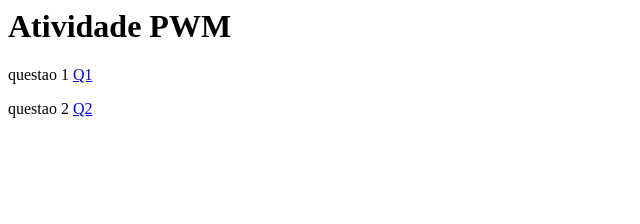
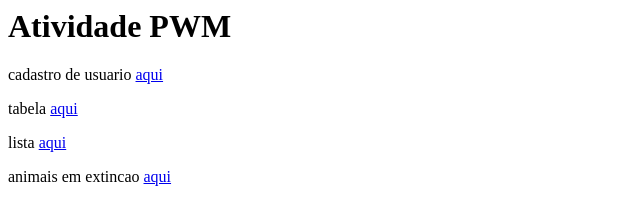
Before and after one commit to Gabrielabsalao24/programa-o-web-e-mobile, a plain HTML site: page index.html in a window 1280 px wide. Shown: the whole page, without its empty margins (0-640 px from the left). Drawn offline with Linux system fonts and the light colour scheme.

Commit message:
continuaçao

```diff
--- a/index.html
+++ b/index.html
@@ -1,3 +1,5 @@
 <h1>Atividade PWM </h1>
-<p>questao 1 <a href="1.html">Q1</a></p>
-<p>questao 2 <a href="2.html">Q2</a></p>
+<p>cadastro de usuario <a href="1.html"> aqui </a></p>
+<p> tabela <a href="2.html"> aqui</a></p>
+<p> lista <a href="3.html"> aqui</a></p>
+<p> animais em extincao <a href="4.html"> aqui</a></p>
```
